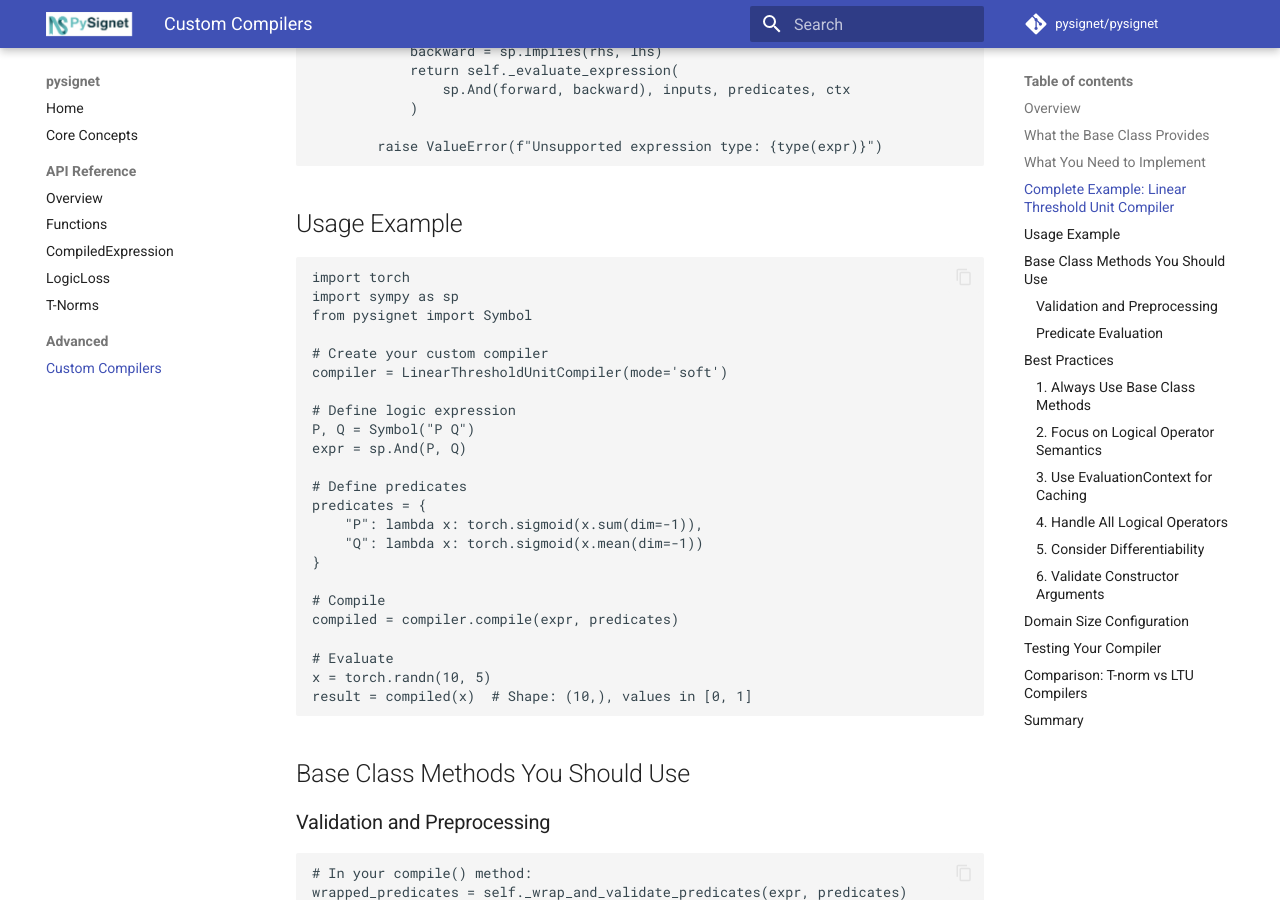
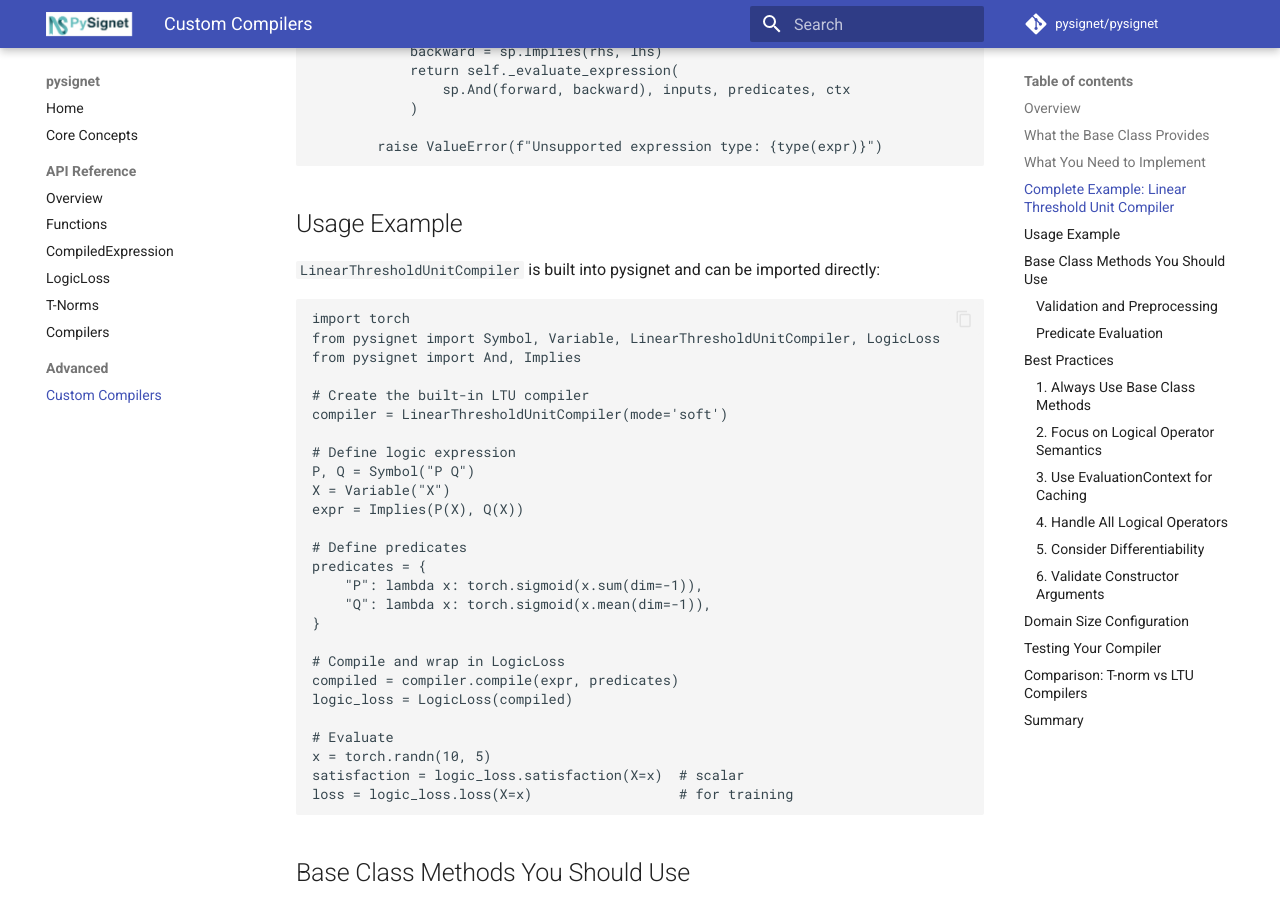
Before and after one commit to pysignet/pysignet, an MkDocs documentation site: the page built from docs/custom-compilers.md, in a window 1280 px wide and 900 px high, scrolled down 4369 px. Built offline with MkDocs 1.6.1 and Material for MkDocs 9.7.7, drawn with Linux system fonts in a browser that asks for light colours; comment, search, counter and statistics services are not loaded.

Commit message:
feat: exposing and documenting LTU compiler

````diff
--- a/docs/custom-compilers.md
+++ b/docs/custom-compilers.md
@@ -211,30 +211,35 @@ class LinearThresholdUnitCompiler(LogicCompiler):
 
 ## Usage Example
 
+`LinearThresholdUnitCompiler` is built into pysignet and can be imported directly:
+
 ```python
 import torch
-import sympy as sp
-from pysignet import Symbol
+from pysignet import Symbol, Variable, LinearThresholdUnitCompiler, LogicLoss
+from pysignet import And, Implies
 
-# Create your custom compiler
+# Create the built-in LTU compiler
 compiler = LinearThresholdUnitCompiler(mode='soft')
 
 # Define logic expression
 P, Q = Symbol("P Q")
-expr = sp.And(P, Q)
+X = Variable("X")
+expr = Implies(P(X), Q(X))
 
 # Define predicates
 predicates = {
     "P": lambda x: torch.sigmoid(x.sum(dim=-1)),
-    "Q": lambda x: torch.sigmoid(x.mean(dim=-1))
+    "Q": lambda x: torch.sigmoid(x.mean(dim=-1)),
 }
 
-# Compile
+# Compile and wrap in LogicLoss
 compiled = compiler.compile(expr, predicates)
+logic_loss = LogicLoss(compiled)
 
 # Evaluate
 x = torch.randn(10, 5)
-result = compiled(x)  # Shape: (10,), values in [0, 1]
+satisfaction = logic_loss.satisfaction(X=x)  # scalar
+loss = logic_loss.loss(X=x)                  # for training
 ```
 
 ## Base Class Methods You Should Use
--- a/mkdocs.yml
+++ b/mkdocs.yml
@@ -35,5 +35,6 @@ nav:
     - CompiledExpression: api-compiled-expression.md
     - LogicLoss: api-logic-loss.md
     - T-Norms: api-tnorms.md
+    - Compilers: api-compilers.md
   - Advanced:
     - Custom Compilers: custom-compilers.md
````
Also changed, not shown: docs/api-compilers.md (added, +5 -0 lines), docs/api.md (+1 -0 lines), src/pysignet/__init__.py (+3 -8 lines).
